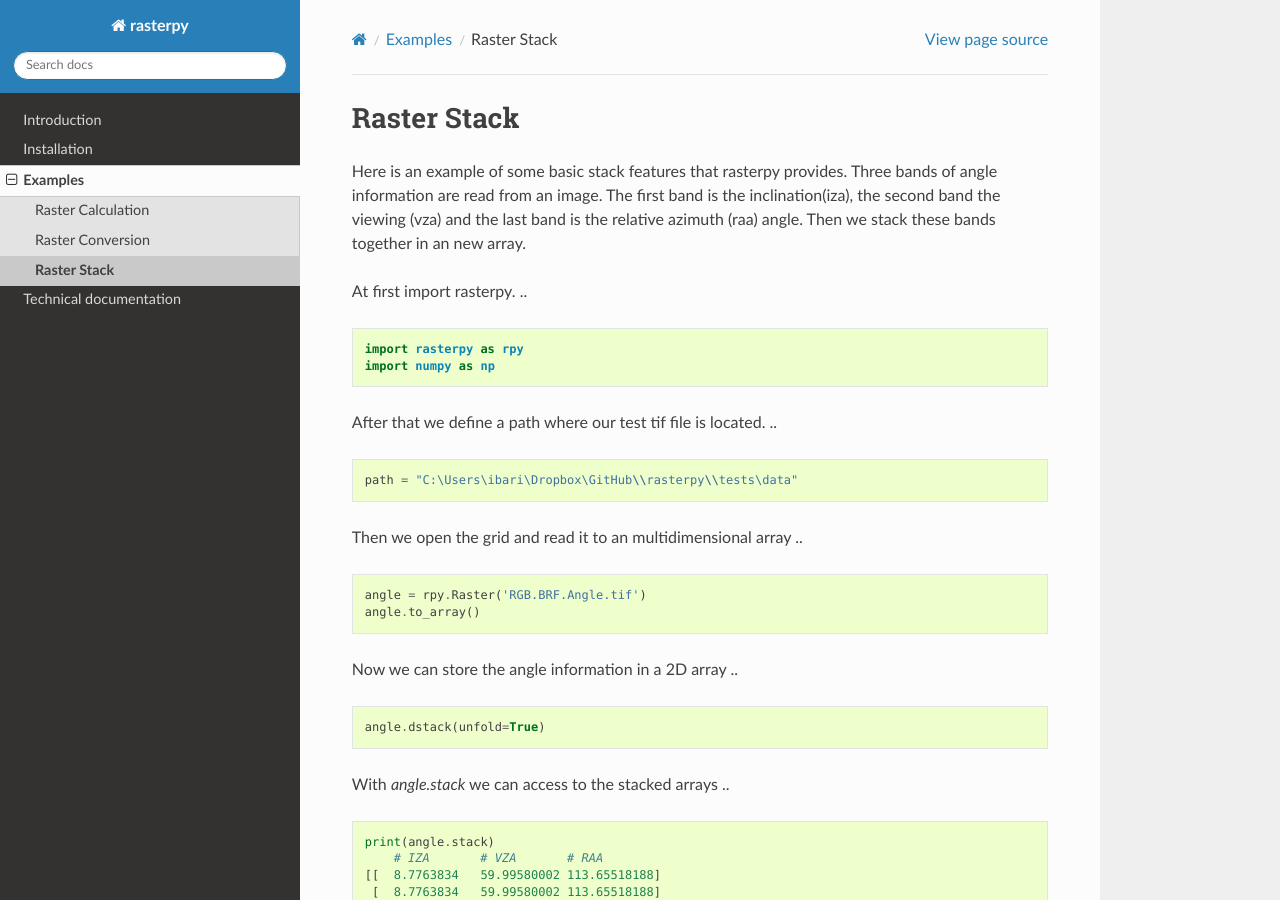
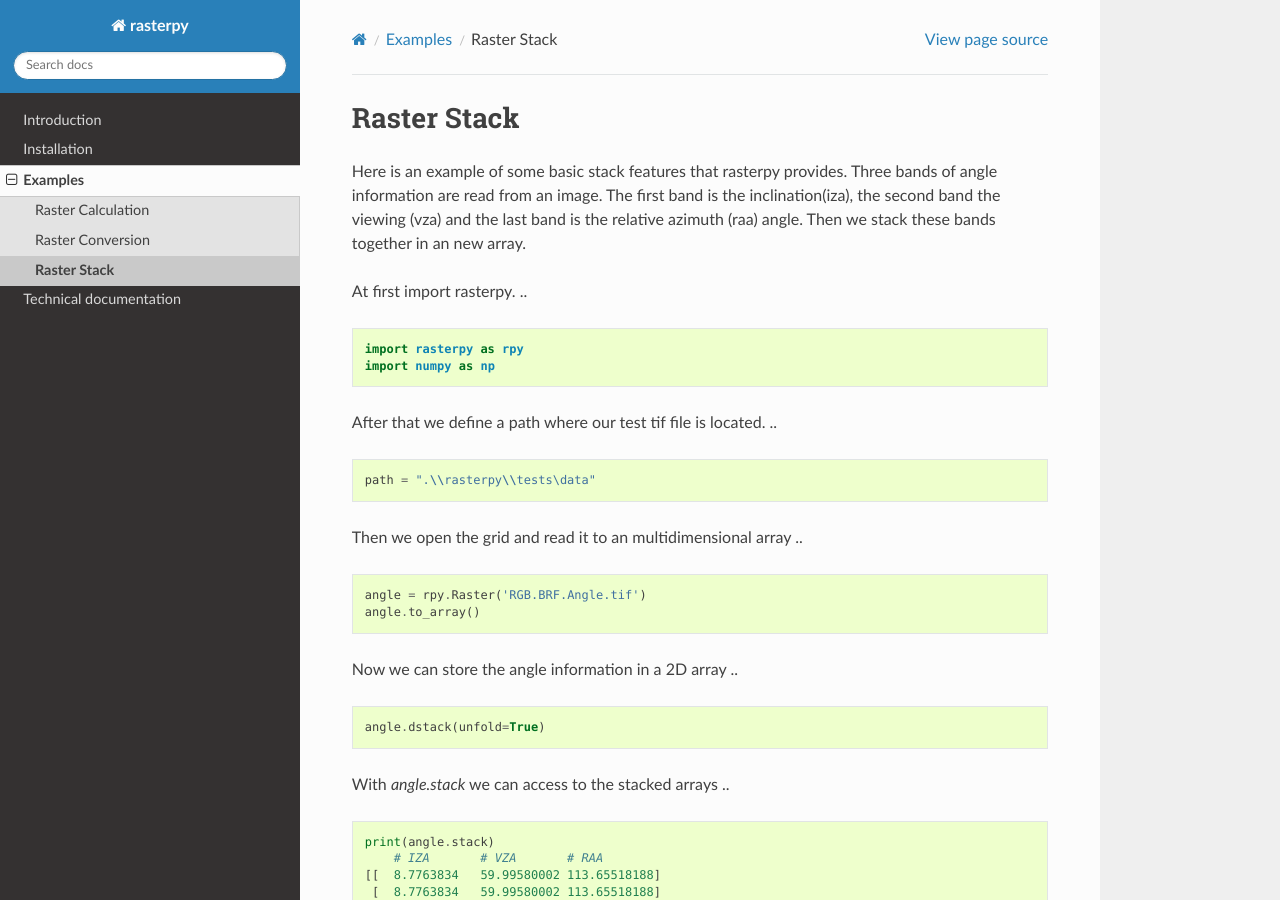
Before and after one commit to ibaris/rasterpy, a Sphinx documentation site: the page built from docs/multiband_stack.rst, in a window 1280 px wide and 900 px high. Built offline with Sphinx 7.4.7 and the Read the Docs theme 2.0.0, drawn with Linux system fonts in a browser that asks for light colours.

Commit message:
update docs

```diff
--- a/docs/multiband_stack.rst
+++ b/docs/multiband_stack.rst
@@ -11,7 +11,7 @@ At first import rasterpy.
 
 After that we define a path where our test tif file is located.
 .. ::
-    path = "C:\Users\ibari\Dropbox\GitHub\\rasterpy\\tests\data"
+    path = ".\\rasterpy\\tests\data"
 
 Then we open the grid and read it to an multidimensional array
 .. ::
--- a/docs/single_multiband.rst
+++ b/docs/single_multiband.rst
@@ -9,7 +9,7 @@ At first import rasterpy:
 
 After that we define a path where our test tif file is located:
 .. ::
-    path = "C:\Users\ibari\Dropbox\GitHub\\rasterpy\\tests\data"
+    path = ".\\rasterpy\\tests\data"
 
 Then we open the grid and read it to an multidimensional array:
 .. ::
--- a/docs/write_multiband.rst
+++ b/docs/write_multiband.rst
@@ -9,7 +9,7 @@ At first import rasterpy.
 
 After that we define a path where our test tif file is located.
 .. ::
-    path = "C:\Users\ibari\Dropbox\GitHub\\rasterpy\\tests\data"
+    path = ".\\rasterpy\\tests\data"
 
 Then we open the grid and read it to an multidimensional array:
 .. ::
```
